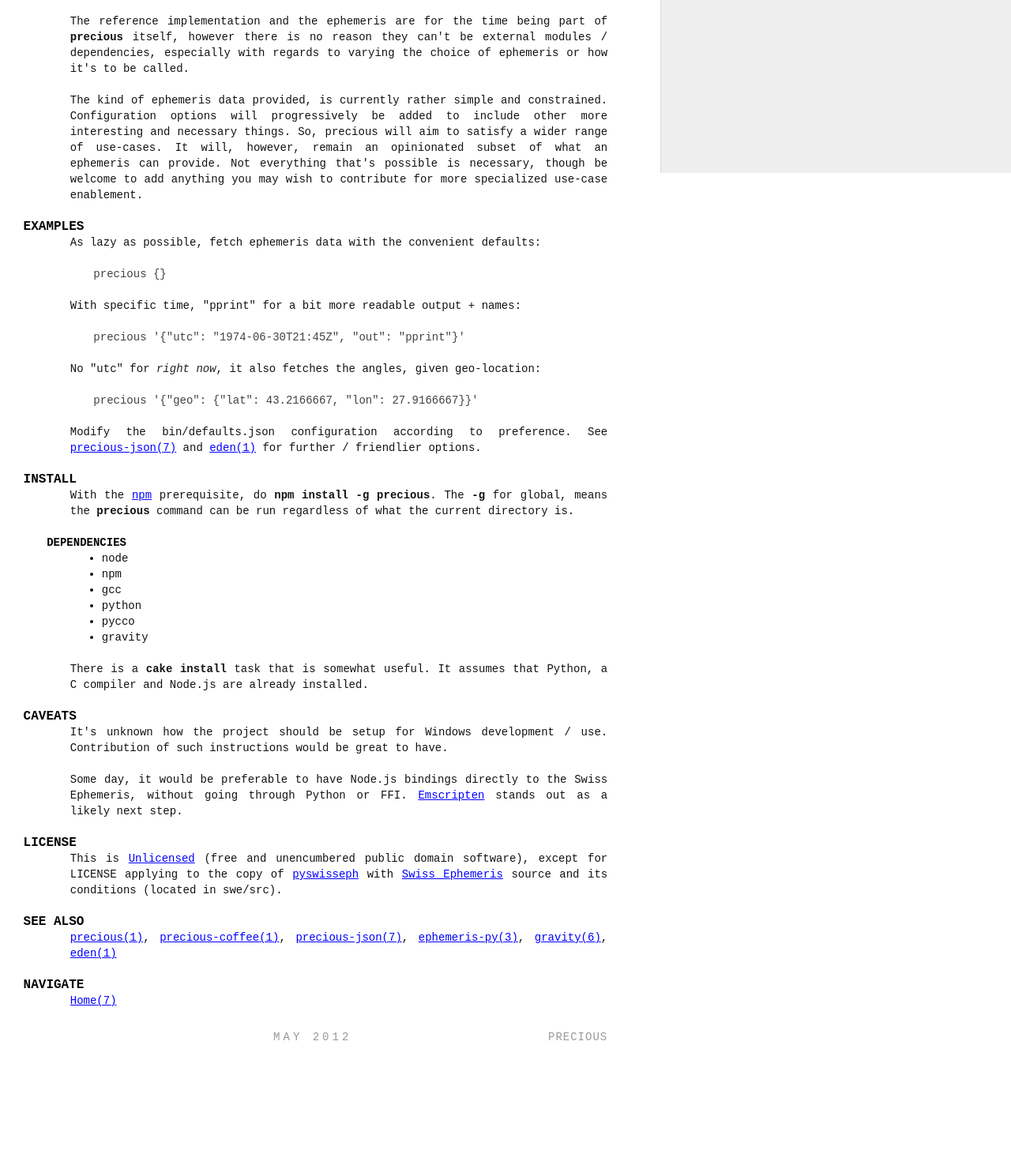
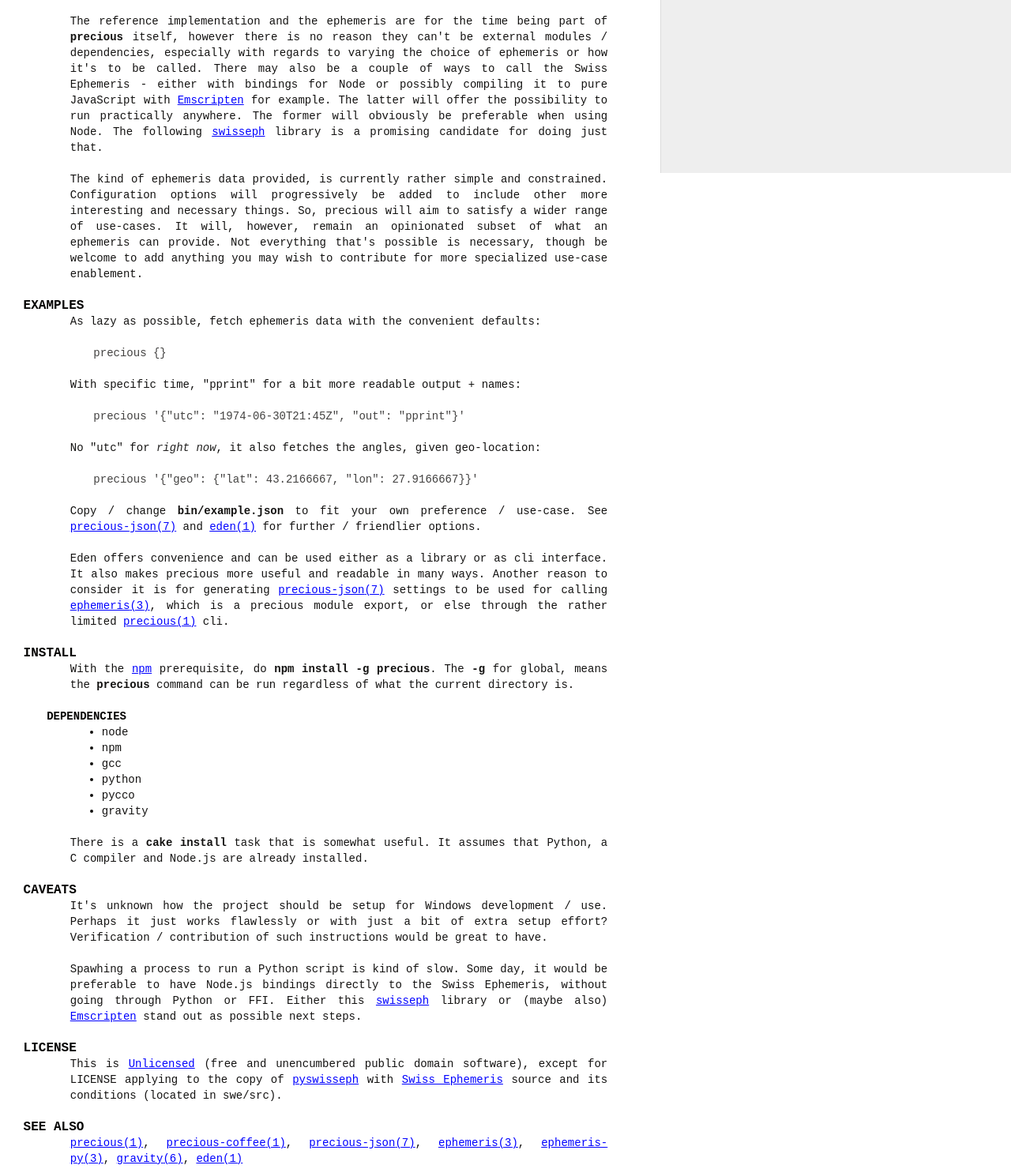
Before and after one commit to astrolet/precious, a plain HTML site: page index.html in a window 1280 px wide. Shown: the part 629-2109 px from the top of the page at 79% size. Before the commit the page ends 1972 px from the top, so only its background shows below. Drawn offline with Linux system fonts and the light colour scheme.

Commit message:
rebuild manual

```diff
--- a/index.html
+++ b/index.html
@@ -103,7 +103,7 @@
 people are likely to prefer the Swiss Ephemeris anyway.
 Furthermore, while it can use various languages through child-process calls --
 the performing way would be JavaScript bindings, because it's intended
-exclusively for JavaScript use, CoffeScript and all such included of-course.
+exclusively for JavaScript use, of-course also CoffeeScript, etc.
 It is really just an interface abstraction that affords some potential freedom.
 A way of making progress while keeping you options open.</p>
 
@@ -114,7 +114,13 @@
 <p>The reference implementation and the ephemeris are for the time being
 part of <code>precious</code> itself, however there is no reason they can't be external
 modules / dependencies, especially with regards to varying the
-choice of ephemeris or how it's to be called.</p>
+choice of ephemeris or how it's to be called.  There may also be a couple of
+ways to call the Swiss Ephemeris - either with bindings for Node or possibly
+compiling it to pure JavaScript with <a href="http://emscripten.org">Emscripten</a> for
+example.  The latter will offer the possibility to run practically anywhere.
+The former will obviously be preferable when using Node.  The following
+<a href="https://github.com/mivion/swisseph">swisseph</a> library is a promising
+candidate for doing just that.</p>
 
 <p>The kind of ephemeris data provided, is currently rather simple and constrained.
 Configuration options will progressively be added to include
@@ -141,8 +147,14 @@
 <pre><code>precious '{"geo": {"lat": 43.2166667, "lon": 27.9166667}}'
 </code></pre>
 
-<p>Modify the bin/defaults.json configuration according to preference.
+<p>Copy / change <code>bin/example.json</code> to fit your own preference / use-case.
 See <a class="man-ref" href="json.7.html">precious-json<span class="s">(7)</span></a> and <a class="man-ref" href="http://astrolet.github.com/eden/eden.1.html">eden<span class="s">(1)</span></a> for further / friendlier options.</p>
+
+<p>Eden offers convenience and can be used either as a library or as cli interface.
+It also makes precious more useful and readable in many ways.
+Another reason to consider it is for generating <a class="man-ref" href="json.7.html">precious-json<span class="s">(7)</span></a> settings
+to be used for calling <a class="man-ref" href="annotations/ephemeris.html">ephemeris<span class="s">(3)</span></a>, which is a precious module export,
+or else through the rather limited <a class="man-ref" href="precious.1.html">precious<span class="s">(1)</span></a> cli.</p>
 
 <h2 id="INSTALL">INSTALL</h2>
 
@@ -168,11 +180,14 @@
 <h2 id="CAVEATS">CAVEATS</h2>
 
 <p>It's unknown how the project should be setup for Windows development / use.
-Contribution of such instructions would be great to have.</p>
+Perhaps it just works flawlessly or with just a bit of extra setup effort?
+Verification / contribution of such instructions would be great to have.</p>
 
-<p>Some day, it would be preferable to have Node.js bindings directly to
-the Swiss Ephemeris, without going through Python or FFI.
-<a href="http://emscripten.org">Emscripten</a> stands out as a likely next step.</p>
+<p>Spawhing a process to run a Python script is kind of slow.
+Some day, it would be preferable to have Node.js bindings directly to
+the Swiss Ephemeris, without going through Python or FFI. Either this
+<a href="https://github.com/mivion/swisseph">swisseph</a> library or (maybe also)
+<a href="http://emscripten.org">Emscripten</a> stand out as possible next steps.</p>
 
 <h2 id="LICENSE">LICENSE</h2>
 
@@ -184,8 +199,8 @@
 
 <h2 id="SEE-ALSO">SEE ALSO</h2>
 
-<p><a class="man-ref" href="precious.1.html">precious<span class="s">(1)</span></a>, <a class="man-ref" href="annotations/precious.html">precious-coffee<span class="s">(1)</span></a>, <a class="man-ref" href="json.7.html">precious-json<span class="s">(7)</span></a>, <a class="man-ref" href="annotations/python/ephemeris.html">ephemeris-py<span class="s">(3)</span></a>, <a class="man-ref" href="http://astrolet.github.com/sin">gravity<span class="s">(6)</span></a>,
-<a class="man-ref" href="http://astrolet.github.com/eden/eden.1.html">eden<span class="s">(1)</span></a></p>
+<p><a class="man-ref" href="precious.1.html">precious<span class="s">(1)</span></a>, <a class="man-ref" href="annotations/precious.html">precious-coffee<span class="s">(1)</span></a>, <a class="man-ref" href="json.7.html">precious-json<span class="s">(7)</span></a>, <a class="man-ref" href="annotations/ephemeris.html">ephemeris<span class="s">(3)</span></a>,
+<a class="man-ref" href="annotations/python/ephemeris.html">ephemeris-py<span class="s">(3)</span></a>, <a class="man-ref" href="http://astrolet.github.com/sin">gravity<span class="s">(6)</span></a>, <a class="man-ref" href="http://astrolet.github.com/eden/eden.1.html">eden<span class="s">(1)</span></a></p>
 
 <h2 id="NAVIGATE">NAVIGATE</h2>
 
```
Also changed, not shown: precious.1.html (+4 -2 lines).
